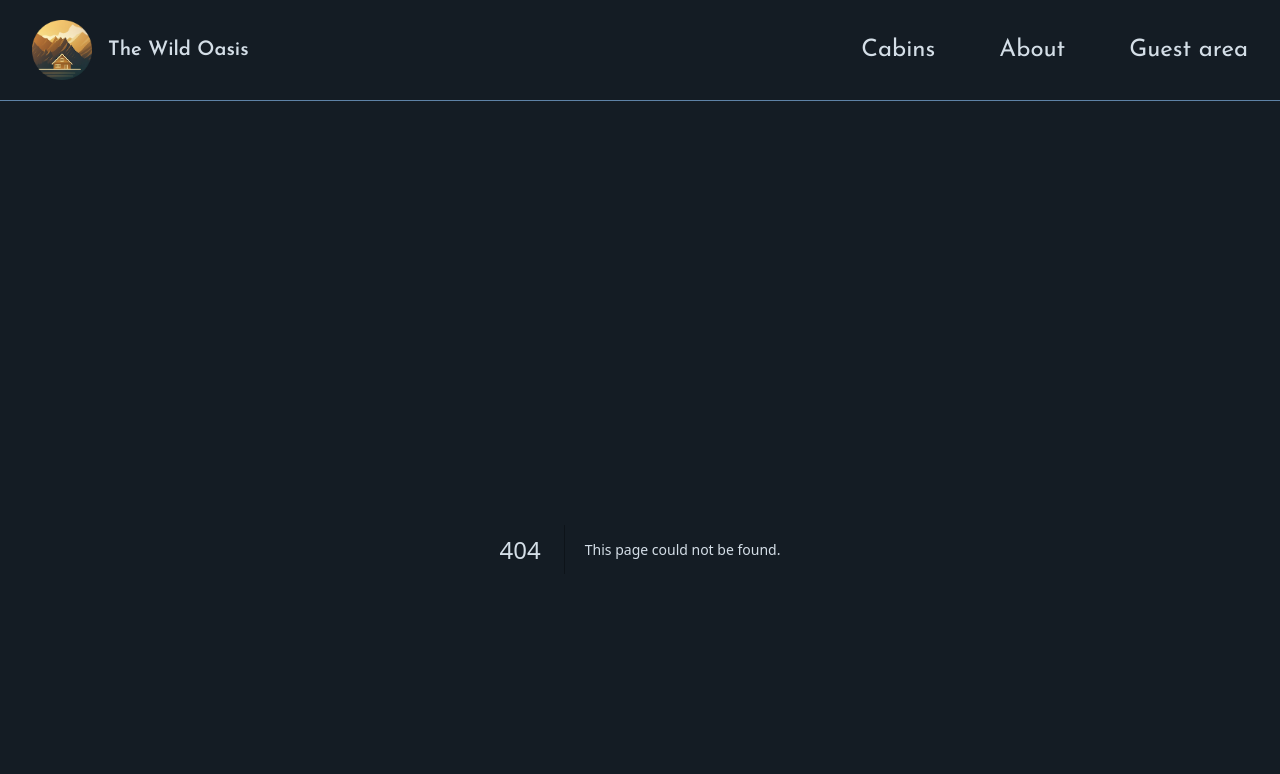
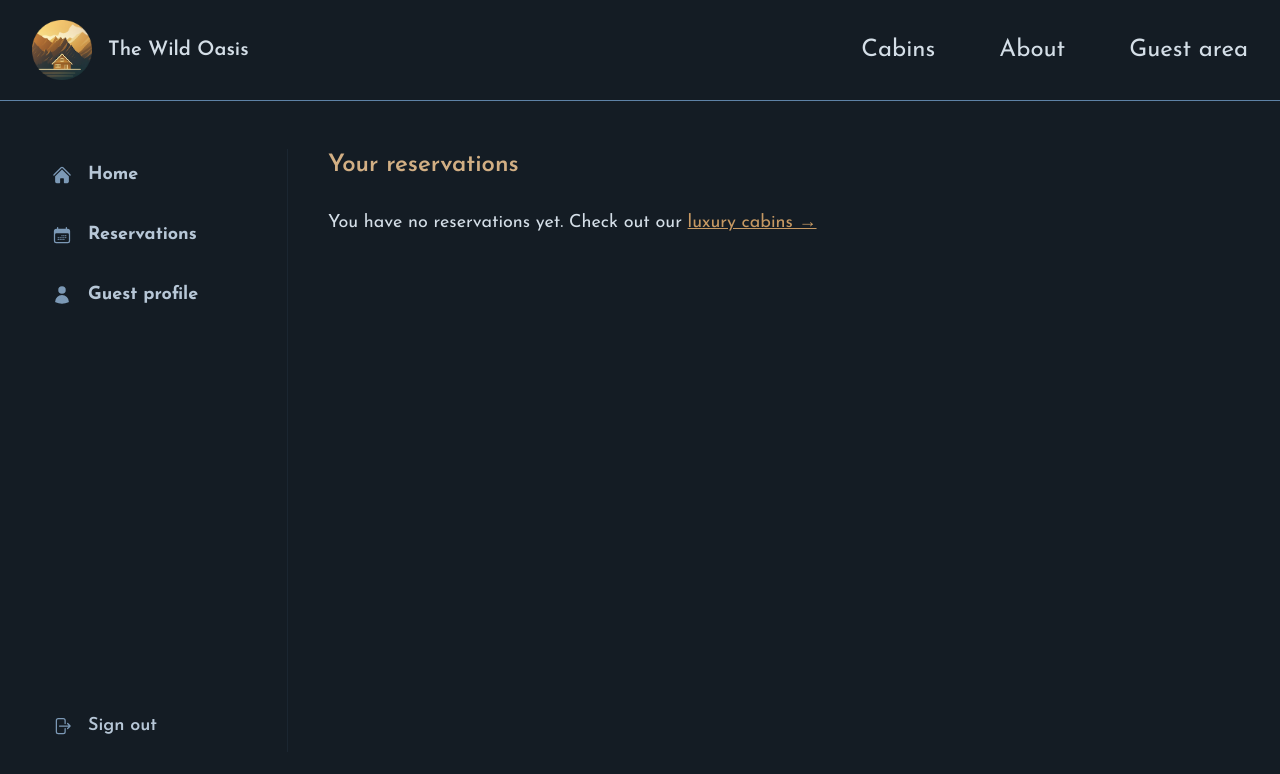
Before and after one commit to iamganeshsalunkhe/the-wild-oasis-Customer, a Next.js app: page /account/reservations in a window 1280 px wide. Before the commit this address had no page. Shown: the top 774 px of the page. Built offline with nearby package versions, Linux system fonts and the light colour scheme.

Commit message:
nested route implemented

```diff
--- /dev/null
+++ b/app/_components/DeleteReservation.js
@@ -0,0 +1,12 @@
+import { TrashIcon } from '@heroicons/react/24/solid';
+
+function DeleteReservation({ bookingId }) {
+  return (
+    <button className='group flex items-center gap-2 uppercase text-xs font-bold text-primary-300 flex-grow px-3 hover:bg-accent-600 transition-colors hover:text-primary-900'>
+      <TrashIcon className='h-5 w-5 text-primary-600 group-hover:text-primary-800 transition-colors' />
+      <span className='mt-1'>Delete</span>
+    </button>
+  );
+}
+
+export default DeleteReservation;
--- /dev/null
+++ b/app/_components/ReservationCard.js
@@ -0,0 +1,85 @@
+import { PencilSquareIcon } from '@heroicons/react/24/solid';
+import { format, formatDistance, isPast, isToday, parseISO } from 'date-fns';
+import DeleteReservation from '@/app/_components/DeleteReservation';
+import Image from 'next/image';
+
+export const formatDistanceFromNow = (dateStr) =>
+  formatDistance(parseISO(dateStr), new Date(), {
+    addSuffix: true,
+  }).replace('about ', '');
+
+function ReservationCard({ booking }) {
+  const {
+    id,
+    guestId,
+    startDate,
+    endDate,
+    numNights,
+    totalPrice,
+    numGuests,
+    status,
+    created_at,
+    cabins: { name, image },
+  } = booking;
+
+  return (
+    <div className='flex border border-primary-800'>
+      <div className='relative h-32 aspect-square'>
+        <Image
+          src={image}
+          alt={`Cabin ${name}`}
+          className='object-cover border-r border-primary-800'
+        />
+      </div>
+
+      <div className='flex-grow px-6 py-3 flex flex-col'>
+        <div className='flex items-center justify-between'>
+          <h3 className='text-xl font-semibold'>
+            {numNights} nights in Cabin {name}
+          </h3>
+          {isPast(new Date(startDate)) ? (
+            <span className='bg-yellow-800 text-yellow-200 h-7 px-3 uppercase text-xs font-bold flex items-center rounded-sm'>
+              past
+            </span>
+          ) : (
+            <span className='bg-green-800 text-green-200 h-7 px-3 uppercase text-xs font-bold flex items-center rounded-sm'>
+              upcoming
+            </span>
+          )}
+        </div>
+
+        <p className='text-lg text-primary-300'>
+          {format(new Date(startDate), 'EEE, MMM dd yyyy')} (
+          {isToday(new Date(startDate))
+            ? 'Today'
+            : formatDistanceFromNow(startDate)}
+          ) &mdash; {format(new Date(endDate), 'EEE, MMM dd yyyy')}
+        </p>
+
+        <div className='flex gap-5 mt-auto items-baseline'>
+          <p className='text-xl font-semibold text-accent-400'>${totalPrice}</p>
+          <p className='text-primary-300'>&bull;</p>
+          <p className='text-lg text-primary-300'>
+            {numGuests} guest{numGuests > 1 && 's'}
+          </p>
+          <p className='ml-auto text-sm text-primary-400'>
+            Booked {format(new Date(created_at), 'EEE, MMM dd yyyy, p')}
+          </p>
+        </div>
+      </div>
+
+      <div className='flex flex-col border-l border-primary-800 w-[100px]'>
+        <a
+          href={`/account/reservations/edit/${id}`}
+          className='group flex items-center gap-2 uppercase text-xs font-bold text-primary-300 border-b border-primary-800 flex-grow px-3 hover:bg-accent-600 transition-colors hover:text-primary-900'
+        >
+          <PencilSquareIcon className='h-5 w-5 text-primary-600 group-hover:text-primary-800 transition-colors' />
+          <span className='mt-1'>Edit</span>
+        </a>
+        <DeleteReservation bookingId={id} />
+      </div>
+    </div>
+  );
+}
+
+export default ReservationCard;
--- /dev/null
+++ b/app/_components/SelectCountry.js
@@ -0,0 +1,28 @@
+import { getCountries } from '@/app/_lib/data-service';
+
+// Let's imagine your colleague already built this component 😃
+
+async function SelectCountry({ defaultCountry, name, id, className }) {
+  const countries = await getCountries();
+  const flag =
+    countries.find((country) => country.name === defaultCountry)?.flag ?? '';
+
+  return (
+    <select
+      name={name}
+      id={id}
+      // Here we use a trick to encode BOTH the country name and the flag into the value. Then we split them up again later in the server action
+      defaultValue={`${defaultCountry}%${flag}`}
+      className={className}
+    >
+      <option value=''>Select country...</option>
+      {countries.map((c) => (
+        <option key={c.name} value={`${c.name}%${c.flag}`}>
+          {c.name}
+        </option>
+      ))}
+    </select>
+  );
+}
+
+export default SelectCountry;
--- /dev/null
+++ b/app/_components/SideNavigation.js
@@ -0,0 +1,51 @@
+import {
+  CalendarDaysIcon,
+  HomeIcon,
+  UserIcon,
+} from '@heroicons/react/24/solid';
+import SignOutButton from '@/app/_components/SignOutButton';
+import Link from 'next/link';
+
+const navLinks = [
+  {
+    name: 'Home',
+    href: '/account',
+    icon: <HomeIcon className='h-5 w-5 text-primary-400' />,
+  },
+  {
+    name: 'Reservations',
+    href: '/account/reservations',
+    icon: <CalendarDaysIcon className='h-5 w-5 text-primary-400' />,
+  },
+  {
+    name: 'Guest profile',
+    href: '/account/profile',
+    icon: <UserIcon className='h-5 w-5 text-primary-400' />,
+  },
+];
+
+function SideNavigation() {
+  return (
+    <nav className='border-r border-primary-900'>
+      <ul className='flex flex-col gap-2 h-full text-lg'>
+        {navLinks.map((link) => (
+          <li key={link.name}>
+            <Link
+              className={`py-3 px-5 hover:bg-primary-800 hover:text-primary-100 transition-colors flex items-center gap-4 font-bold text-primary-200`}
+              href={link.href}
+            >
+              {link.icon}
+              <span>{link.name}</span>
+            </Link>
+          </li>
+        ))}
+
+        <li className='mt-auto'>
+          <SignOutButton />
+        </li>
+      </ul>
+    </nav>
+  );
+}
+
+export default SideNavigation;
--- /dev/null
+++ b/app/_components/SignOutButton.js
@@ -0,0 +1,12 @@
+import { ArrowRightOnRectangleIcon } from '@heroicons/react/24/solid';
+
+function SignOutButton() {
+  return (
+    <button className='py-3 px-5 hover:bg-primary-900 hover:text-primary-100 transition-colors flex items-center gap-4 font-semibold text-primary-200 w-full'>
+      <ArrowRightOnRectangleIcon className='h-5 w-5 text-primary-400' />
+      <span>Sign out</span>
+    </button>
+  );
+}
+
+export default SignOutButton;
--- /dev/null
+++ b/app/account/layout.js
@@ -0,0 +1,12 @@
+import SideNavigation from "../_components/SideNavigation"
+
+function Layout({children}) {
+    return (
+        <div className="grid grid-cols-[16rem_1fr] h-full gap-10">
+            <SideNavigation/>
+            <div>{children}</div>
+        </div>
+    )
+}
+
+export default Layout
--- a/app/account/page.js
+++ b/app/account/page.js
@@ -4,7 +4,9 @@
 function page() {
   return (
     <div>
-      <h1>This is account page</h1>
+      <h2 className="font-semibold text-2xl text-accent-400 mb-7">
+        Welcome Ganesh
+      </h2>
     </div>
   );
 }
--- /dev/null
+++ b/app/account/profile/page.js
@@ -0,0 +1,75 @@
+import SelectCountry from "@/app/_components/SelectCountry";
+import Image from "next/image";
+
+export const metadata ={
+  title:"Update Profile"
+}
+
+export default function Page() {
+  // CHANGE
+  const countryFlag = "pt.jpg";
+  const nationality = "portugal";
+
+  return (
+    <div>
+      <h2 className="font-semibold text-2xl text-accent-400 mb-4">
+        Update your guest profile
+      </h2>
+
+      <p className="text-lg mb-8 text-primary-200">
+        Providing the following information will make your check-in process
+        faster and smoother. See you soon!
+      </p>
+
+      <form className="bg-primary-900 py-8 px-12 text-lg flex gap-6 flex-col">
+        <div className="space-y-2">
+          <label>Full name</label>
+          <input
+            disabled
+            className="px-5 py-3 bg-primary-200 text-primary-800 w-full shadow-sm rounded-sm disabled:cursor-not-allowed disabled:bg-gray-600 disabled:text-gray-400"
+          />
+        </div>
+
+        <div className="space-y-2">
+          <label>Email address</label>
+          <input
+            disabled
+            className="px-5 py-3 bg-primary-200 text-primary-800 w-full shadow-sm rounded-sm disabled:cursor-not-allowed disabled:bg-gray-600 disabled:text-gray-400"
+          />
+        </div>
+
+        <div className="space-y-2">
+          <div className="flex items-center justify-between">
+            <label htmlFor="nationality">Where are you from?</label>
+            <img
+              src={countryFlag}
+              alt="Country flag"
+              className="h-5 rounded-sm"
+            />
+          </div>
+
+          <SelectCountry
+            name="nationality"
+            id="nationality"
+            className="px-5 py-3 bg-primary-200 text-primary-800 w-full shadow-sm rounded-sm"
+            defaultCountry={nationality}
+          />
+        </div>
+
+        <div className="space-y-2">
+          <label htmlFor="nationalID">National ID number</label>
+          <input
+            name="nationalID"
+            className="px-5 py-3 bg-primary-200 text-primary-800 w-full shadow-sm rounded-sm"
+          />
+        </div>
+
+        <div className="flex justify-end items-center gap-6">
+          <button className="bg-accent-500 px-8 py-4 text-primary-800 font-semibold hover:bg-accent-600 transition-all disabled:cursor-not-allowed disabled:bg-gray-500 disabled:text-gray-300">
+            Update profile
+          </button>
+        </div>
+      </form>
+    </div>
+  );
+}
--- /dev/null
+++ b/app/account/reservations/page.js
@@ -0,0 +1,31 @@
+import ReservationCard from "@/app/_components/ReservationCard";
+export const metadata = {
+  title: "Update Reservations",
+};
+export default function Page() {
+  // CHANGE
+  const bookings = [];
+
+  return (
+    <div>
+      <h2 className="font-semibold text-2xl text-accent-400 mb-7">
+        Your reservations
+      </h2>
+
+      {bookings.length === 0 ? (
+        <p className="text-lg">
+          You have no reservations yet. Check out our{" "}
+          <a className="underline text-accent-500" href="/cabins">
+            luxury cabins &rarr;
+          </a>
+        </p>
+      ) : (
+        <ul className="space-y-6">
+          {bookings.map((booking) => (
+            <ReservationCard booking={booking} key={booking.id} />
+          ))}
+        </ul>
+      )}
+    </div>
+  );
+}
--- a/app/layout.js
+++ b/app/layout.js
@@ -14,14 +14,14 @@
   },
   description:"Luxuries cabin hotel, located in the heart of the Italian Dolomites, surrounded by beautiful mountains and dark forests."
 };
-export default function rootLayout({ children }) {
+export default function RootLayout({ children }) {
 
   return (
     <html lang="en">
       <body className= {`${josefin.className} antialiased bg-primary-950 text-primary-100 min-h-screen flex flex-col relative`}>
         <Header/>
-        <div className="flex-1 px-8 py-12">
-        <main className="max-w-7xl mx-auto ">{children}</main>
+        <div className="flex-1 px-8 py-12 grid">
+        <main className="max-w-7xl mx-auto  w-full">{children}</main>
         </div>
       </body>
     </html>
--- a/package.json
+++ b/package.json
@@ -10,6 +10,7 @@
   },
   "dependencies": {
     "@heroicons/react": "^2.2.0",
+    "date-fns": "^4.1.0",
     "next": "14.2.23",
     "react": "^18",
     "react-dom": "^18"
```
Also changed, not shown: 1 other file (tests, documents, lock files or other folders).
